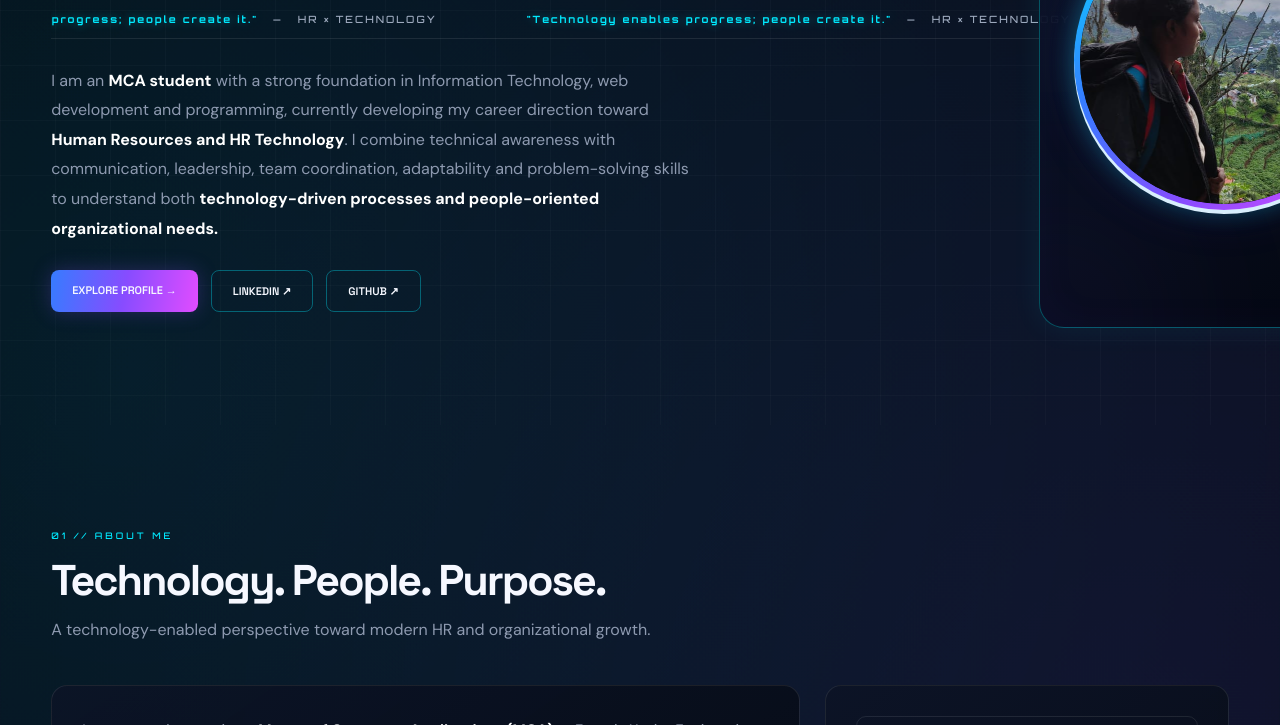
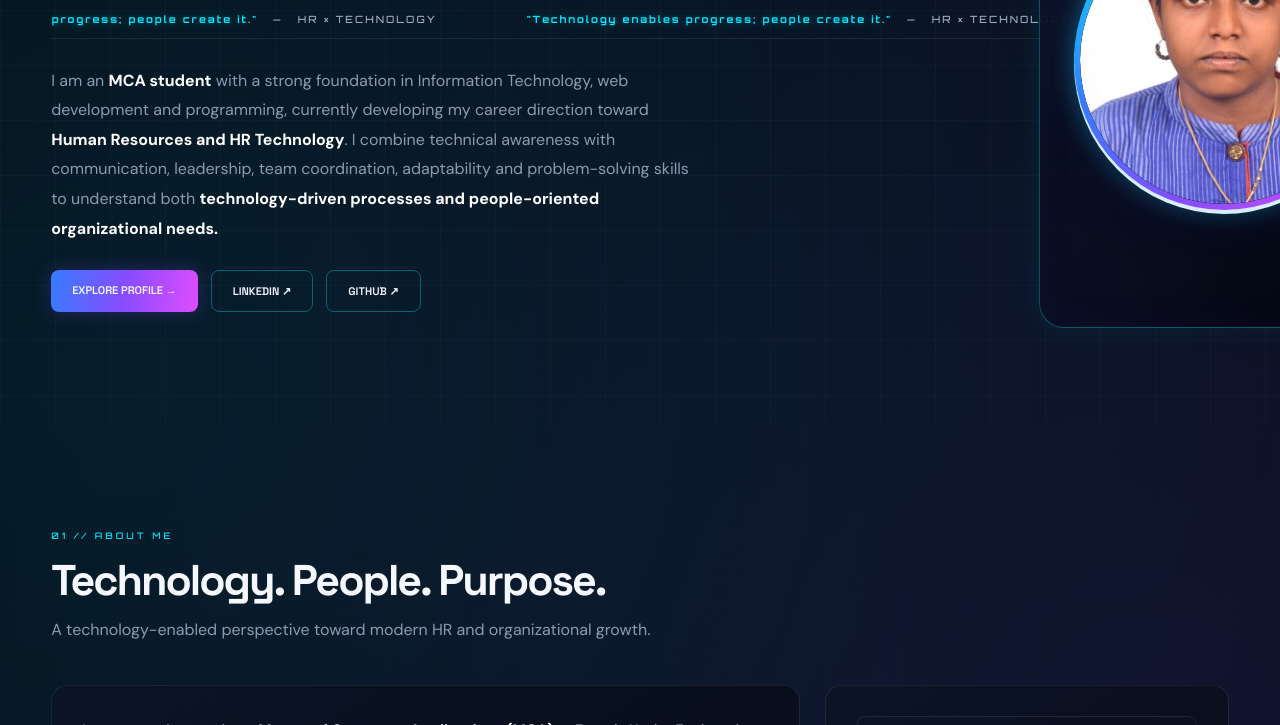
Before and after one commit to R-JanagaPriya/Portfolio, a plain HTML site: page index.html in a window 1280 px wide. Shown: the part 375-1100 px from the top of the page. Drawn offline with Linux system fonts and the light colour scheme.

Commit message:
Index.html

```diff
--- a/index.html
+++ b/index.html
@@ -2163,7 +2163,7 @@ GITHUB ↗
 
 <div class="profile-image">
 
-<img src="./profile.jpg" alt="R. Janaga Priya">
+<img src="./1000201185.jpg" alt="R. Janaga Priya">
 
 </div>
 
```
